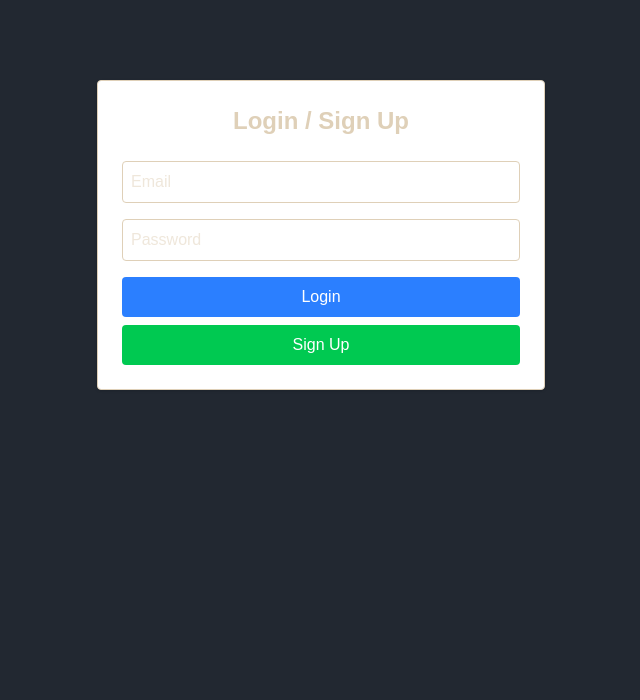
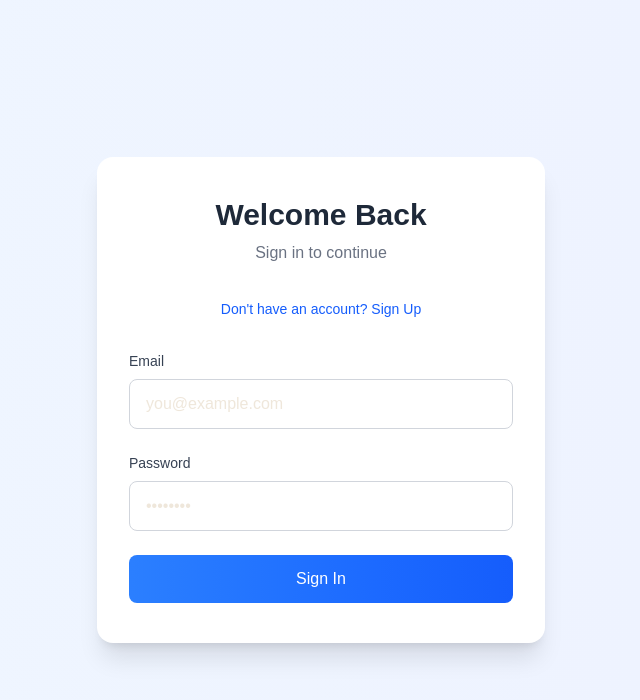
Before and after one commit to AnweyArc/OnlineCheckers, a Next.js app: page / in a window 1280 px wide. Shown: the top 700 px of the page, without its empty margins (319-959 px from the left). Built offline with nearby package versions, Linux system fonts and the light colour scheme.

Commit message:
redesign login and homescreen, added display name on signup

```diff
--- a/pages/homescreen.js
+++ b/pages/homescreen.js
@@ -1,5 +1,3 @@
-//homescreen.js
-
 import React, { useEffect, useState } from 'react';
 import { supabase } from '../lib/supabaseClient';
 import { useRouter } from 'next/router';
@@ -24,15 +22,17 @@ const createInitialBoard = () => {
 export default function Homescreen() {
   const router = useRouter();
   const [userId, setUserId] = useState(null);
+  const [displayName, setDisplayName] = useState('');
   const [loading, setLoading] = useState(false);
   const [joinGameId, setJoinGameId] = useState('');
-  const [createGameId, setCreateGameId] = useState(''); // NEW: custom game id input
+  const [createGameId, setCreateGameId] = useState('');
 
   useEffect(() => {
     const checkUser = async () => {
       const { data } = await supabase.auth.getUser();
       if (data?.user) {
         setUserId(data.user.id);
+        setDisplayName(data.user.user_metadata?.display_name || 'Player');
       } else {
         router.push('/');
       }
@@ -51,7 +51,6 @@ export default function Homescreen() {
       return;
     }
 
-    // Simple validation: only letters, numbers, dashes, and underscores allowed
     if (!/^[a-zA-Z0-9-_]+$/.test(createGameId)) {
       alert('Game ID can only contain letters, numbers, dashes (-), and underscores (_).');
       return;
@@ -59,8 +58,7 @@ export default function Homescreen() {
 
     setLoading(true);
 
-    // Check if the game ID already exists
-    const { data: existingGame, error: existingError } = await supabase
+    const { data: existingGame } = await supabase
       .from('games')
       .select('id')
       .eq('id', createGameId.trim())
@@ -72,7 +70,6 @@ export default function Homescreen() {
       return;
     }
 
-    // Insert into games table with the custom ID
     const { data: gameData, error: gameError } = await supabase
       .from('games')
       .insert({
@@ -90,7 +87,6 @@ export default function Homescreen() {
       return;
     }
 
-    // Insert into active_games table
     const { error: activeGameError } = await supabase
       .from('active_games')
       .insert({ game_id: createGameId.trim() });
@@ -112,7 +108,6 @@ export default function Homescreen() {
     }
     setLoading(true);
 
-    // Check if game exists in active_games
     const { data: activeGameData, error: activeGameError } = await supabase
       .from('active_games')
       .select('*')
@@ -125,7 +120,6 @@ export default function Homescreen() {
       return;
     }
 
-    // Check if game in games table exists and if player_black is empty
     const { data: gameData, error: gameError } = await supabase
       .from('games')
       .select('*')
@@ -144,7 +138,6 @@ export default function Homescreen() {
       return;
     }
 
-    // Update the player_black slot
     const { error: updateError } = await supabase
       .from('games')
       .update({ player_black: userId })
@@ -184,53 +177,89 @@ export default function Homescreen() {
   );
 
   return (
-    <div className="flex flex-col items-center justify-center min-h-screen bg-gray-100 px-4">
-      <h1 className="text-2xl font-bold mb-4">Welcome to Online Checkers</h1>
+    <div className="min-h-screen bg-gradient-to-r from-blue-50 to-indigo-50 flex flex-col items-center justify-center p-4">
+      <div className="w-full max-w-2xl bg-white rounded-2xl shadow-xl px-8 py-10">
+        <div className="text-center mb-8">
+          <h1 className="text-3xl font-bold text-gray-800 mb-2">Welcome to Online Checkers</h1>
+          <p className="text-lg text-gray-600">Hello, <span className="text-blue-600 font-medium">{displayName}</span>!</p>
+        </div>
 
+        <div className="mb-10 flex justify-center">
           {renderBoardPreview()}
+        </div>
 
-      <div className="flex gap-4 mt-6 items-center">
+        <div className="space-y-8">
+          <div className="space-y-4">
+            <h3 className="text-lg font-semibold text-gray-700">Create New Game</h3>
+            <div className="flex gap-3 flex-col sm:flex-row">
               <input
                 type="text"
-          placeholder="Create Game ID"
-          className="px-3 py-2 rounded border border-gray-400"
+                placeholder="Enter game ID..."
+                className="w-full px-4 py-3 border border-gray-300 rounded-lg focus:ring-2 focus:ring-blue-500 focus:border-blue-500 outline-none transition"
                 value={createGameId}
                 onChange={(e) => setCreateGameId(e.target.value)}
                 disabled={loading}
               />
               <button
-          className="px-4 py-2 bg-blue-600 text-white rounded"
+                className="w-full sm:w-auto bg-gradient-to-r from-blue-500 to-blue-600 hover:from-blue-600 hover:to-blue-700 text-white px-6 py-3 rounded-lg font-medium transition-all transform hover:scale-[1.02] disabled:opacity-50 disabled:hover:scale-100 whitespace-nowrap"
                 onClick={handleCreateGame}
                 disabled={loading}
               >
-          {loading ? 'Creating...' : 'Create Game'}
+                {loading ? (
+                  <span>Creating...</span>
+                ) : (
+                  <span className="flex items-center gap-2">
+                    <svg xmlns="http://www.w3.org/2000/svg" className="h-5 w-5" viewBox="0 0 20 20" fill="currentColor">
+                      <path fillRule="evenodd" d="M10 3a1 1 0 011 1v5h5a1 1 0 110 2h-5v5a1 1 0 11-2 0v-5H4a1 1 0 110-2h5V4a1 1 0 011-1z" clipRule="evenodd" />
+                    </svg>
+                    Create Game
+                  </span>
+                )}
               </button>
             </div>
+          </div>
 
-      <div className="flex gap-4 mt-6 items-center">
+          <div className="space-y-4">
+            <h3 className="text-lg font-semibold text-gray-700">Join Existing Game</h3>
+            <div className="flex gap-3 flex-col sm:flex-row">
               <input
                 type="text"
-          placeholder="Enter Game ID"
-          className="px-3 py-2 rounded border border-gray-400"
+                placeholder="Enter game ID..."
+                className="w-full px-4 py-3 border border-gray-300 rounded-lg focus:ring-2 focus:ring-green-500 focus:border-green-500 outline-none transition"
                 value={joinGameId}
                 onChange={(e) => setJoinGameId(e.target.value)}
                 disabled={loading}
               />
               <button
-          className="px-4 py-2 bg-green-600 text-white rounded"
+                className="w-full sm:w-auto bg-gradient-to-r from-green-500 to-green-600 hover:from-green-600 hover:to-green-700 text-white px-6 py-3 rounded-lg font-medium transition-all transform hover:scale-[1.02] disabled:opacity-50 disabled:hover:scale-100 whitespace-nowrap"
                 onClick={handleJoinGame}
                 disabled={loading}
               >
-          {loading ? 'Joining...' : 'Join Game'}
+                {loading ? (
+                  <span>Joining...</span>
+                ) : (
+                  <span className="flex items-center gap-2">
+                    <svg xmlns="http://www.w3.org/2000/svg" className="h-5 w-5" viewBox="0 0 20 20" fill="currentColor">
+                      <path fillRule="evenodd" d="M10 3a1 1 0 011 1v5h5a1 1 0 110 2h-5v5a1 1 0 11-2 0v-5H4a1 1 0 110-2h5V4a1 1 0 011-1z" clipRule="evenodd" />
+                    </svg>
+                    Join Game
+                  </span>
+                )}
               </button>
+            </div>
+          </div>
         </div>
 
         <button
-        className="mt-6 px-4 py-2 bg-red-500 text-white rounded"
+          className="mt-10 w-full sm:w-auto px-6 py-2.5 text-red-600 hover:text-red-700 font-medium rounded-lg transition-all hover:bg-red-50 flex items-center gap-2 justify-center"
           onClick={handleLogout}
         >
+          <svg xmlns="http://www.w3.org/2000/svg" className="h-5 w-5" viewBox="0 0 20 20" fill="currentColor">
+            <path fillRule="evenodd" d="M3 3a1 1 0 011 1v12a1 1 0 11-2 0V4a1 1 0 011-1zm7.707 3.293a1 1 0 010 1.414L9.414 9H17a1 1 0 110 2H9.414l1.293 1.293a1 1 0 01-1.414 1.414l-3-3a1 1 0 010-1.414l3-3a1 1 0 011.414 0z" clipRule="evenodd" />
+          </svg>
           Logout
         </button>
       </div>
+    </div>
   );
 }
--- a/pages/index.js
+++ b/pages/index.js
@@ -1,13 +1,15 @@
-// pages/index.js
 import { useState, useEffect } from 'react';
 import { supabase } from '../lib/supabaseClient';
 import { useRouter } from 'next/router';
 
-export default function Login() {
+export default function AuthPage() {
   const [email, setEmail] = useState('');
   const [password, setPassword] = useState('');
+  const [displayName, setDisplayName] = useState('');
   const [loading, setLoading] = useState(false);
   const [error, setError] = useState(null);
+  const [success, setSuccess] = useState(null);
+  const [isLogin, setIsLogin] = useState(true);
   const router = useRouter();
 
   useEffect(() => {
@@ -22,6 +24,7 @@ export default function Login() {
     e.preventDefault();
     setLoading(true);
     setError(null);
+    setSuccess(null);
 
     const { error } = await supabase.auth.signInWithPassword({
       email,
@@ -41,60 +44,128 @@ export default function Login() {
     e.preventDefault();
     setLoading(true);
     setError(null);
+    setSuccess(null);
 
     const { error } = await supabase.auth.signUp({
       email,
       password,
+      options: {
+        data: {
+          display_name: displayName,
+        },
+      },
     });
 
-    if (error) setError(error.message);
-    else alert('Check your email to confirm your account!');
+    if (error) {
+      setError(error.message);
+    } else {
+      setSuccess('Sign up successful! Check your email to confirm your account.');
+    }
 
     setLoading(false);
   }
 
   return (
-    <div className="max-w-md mx-auto mt-20 p-6 border rounded shadow bg-white">
-      <h1 className="text-2xl font-bold mb-6 text-center">Login / Sign Up</h1>
+    <div className="min-h-screen bg-gradient-to-r from-blue-50 to-indigo-50 flex items-center justify-center p-4">
+      <div className="w-full max-w-md bg-white rounded-2xl shadow-xl px-8 py-10">
+        <div className="mb-8 text-center">
+          <h1 className="text-3xl font-bold text-gray-800 mb-2">
+            {isLogin ? 'Welcome Back' : 'Create Account'}
+          </h1>
+          <p className="text-gray-500">
+            {isLogin ? 'Sign in to continue' : 'Get started for free'}
+          </p>
+        </div>
 
-      <form onSubmit={handleLogin}>
+        <button
+          onClick={() => {
+            setIsLogin(!isLogin);
+            setError(null);
+            setSuccess(null);
+          }}
+          className="w-full mb-8 text-center text-sm text-blue-600 hover:text-blue-700 transition-colors"
+        >
+          {isLogin ? "Don't have an account? Sign Up" : 'Already have an account? Login'}
+        </button>
+
+        <form onSubmit={isLogin ? handleLogin : handleSignUp} className="space-y-6">
+          <div>
+            <label className="block text-sm font-medium text-gray-700 mb-2">
+              Email
+            </label>
             <input
               type="email"
-          placeholder="Email"
-          className="w-full p-2 mb-4 border rounded"
+              placeholder="you@example.com"
+              className="w-full px-4 py-3 border border-gray-300 rounded-lg focus:ring-2 focus:ring-blue-500 focus:border-blue-500 outline-none transition"
               value={email}
               onChange={(e) => setEmail(e.target.value)}
               required
             />
+          </div>
 
+          <div>
+            <label className="block text-sm font-medium text-gray-700 mb-2">
+              Password
+            </label>
             <input
               type="password"
-          placeholder="Password"
-          className="w-full p-2 mb-4 border rounded"
+              placeholder="••••••••"
+              className="w-full px-4 py-3 border border-gray-300 rounded-lg focus:ring-2 focus:ring-blue-500 focus:border-blue-500 outline-none transition"
               value={password}
               onChange={(e) => setPassword(e.target.value)}
               required
             />
+          </div>
 
-        {error && <p className="mb-4 text-red-500">{error}</p>}
+          {!isLogin && (
+            <div>
+              <label className="block text-sm font-medium text-gray-700 mb-2">
+                Display Name
+              </label>
+              <input
+                type="text"
+                placeholder="Enter your name"
+                className="w-full px-4 py-3 border border-gray-300 rounded-lg focus:ring-2 focus:ring-blue-500 focus:border-blue-500 outline-none transition"
+                value={displayName}
+                onChange={(e) => setDisplayName(e.target.value)}
+                required
+              />
+            </div>
+          )}
+
+          {error && (
+            <div className="p-3 bg-red-50 text-red-700 rounded-lg flex items-center gap-2">
+              <svg xmlns="http://www.w3.org/2000/svg" className="h-5 w-5 flex-shrink-0" viewBox="0 0 20 20" fill="currentColor">
+                <path fillRule="evenodd" d="M10 18a8 8 0 100-16 8 8 0 000 16zM8.707 7.293a1 1 0 00-1.414 1.414L8.586 10l-1.293 1.293a1 1 0 101.414 1.414L10 11.414l1.293 1.293a1 1 0 001.414-1.414L11.414 10l1.293-1.293a1 1 0 00-1.414-1.414L10 8.586 8.707 7.293z" clipRule="evenodd" />
+              </svg>
+              <span>{error}</span>
+            </div>
+          )}
+
+          {success && (
+            <div className="p-3 bg-green-50 text-green-700 rounded-lg flex items-center gap-2">
+              <svg xmlns="http://www.w3.org/2000/svg" className="h-5 w-5 flex-shrink-0" viewBox="0 0 20 20" fill="currentColor">
+                <path fillRule="evenodd" d="M10 18a8 8 0 100-16 8 8 0 000 16zm3.707-9.293a1 1 0 00-1.414-1.414L9 10.586 7.707 9.293a1 1 0 00-1.414 1.414l2 2a1 1 0 001.414 0l4-4z" clipRule="evenodd" />
+              </svg>
+              <span>{success}</span>
+            </div>
+          )}
 
           <button
-          className="w-full bg-blue-500 text-white p-2 rounded mb-2 disabled:opacity-50"
+            className="w-full bg-gradient-to-r from-blue-500 to-blue-600 hover:from-blue-600 hover:to-blue-700 text-white py-3 px-4 rounded-lg font-medium transition-all transform hover:scale-[1.01] disabled:opacity-50 disabled:hover:scale-100"
             disabled={loading}
             type="submit"
           >
-          {loading ? 'Logging in...' : 'Login'}
-        </button>
-
-        <button
-          className="w-full bg-green-500 text-white p-2 rounded"
-          onClick={handleSignUp}
-          disabled={loading}
-          type="button"
-        >
-          {loading ? 'Signing up...' : 'Sign Up'}
+            {loading
+              ? isLogin
+                ? 'Logging in...'
+                : 'Signing up...'
+              : isLogin
+              ? 'Sign In'
+              : 'Create Account'}
           </button>
         </form>
       </div>
+    </div>
   );
 }
```
Lines whose indentation alone changed are shown as unchanged.
